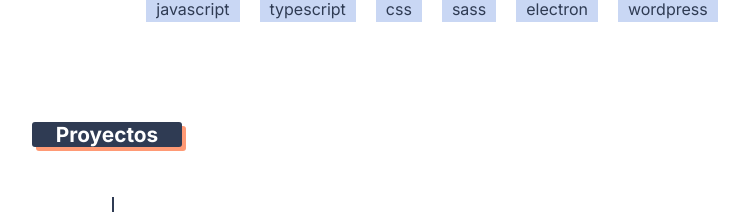
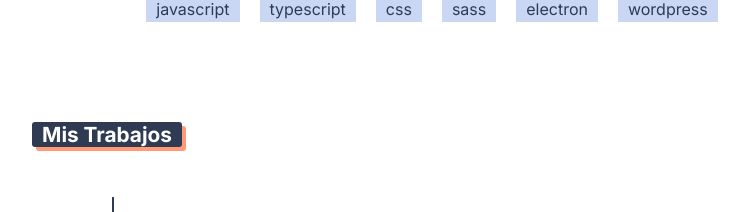
Before and after one commit to domindez/portfolio, a Next.js app: page / in a window 1280 px wide. Shown: the part 800-1012 px from the top of the page, without its empty margins (208-957 px from the left). Built offline with nearby package versions, Linux system fonts and the light colour scheme.

Commit message:
trabajos

```diff
--- a/src/components/Portfolio.tsx
+++ b/src/components/Portfolio.tsx
@@ -13,7 +13,7 @@ const Portfolio = () => {
 
   return (
     <section className='portfolio' id='portfolio'>
-      <h3 className='section-title'>Proyectos</h3>
+      <h3 className='section-title'>Mis Trabajos</h3>
 
       <div className='project-list'>
         <PortfolioProject
```
